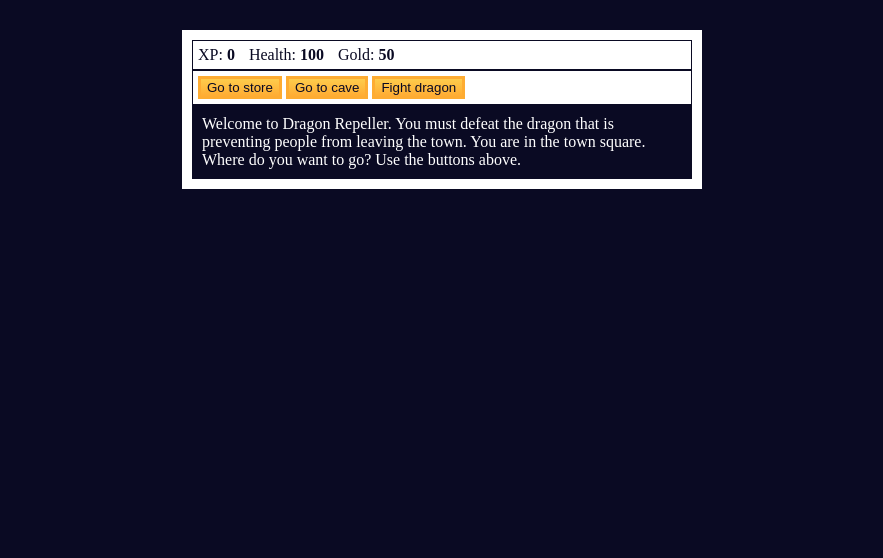
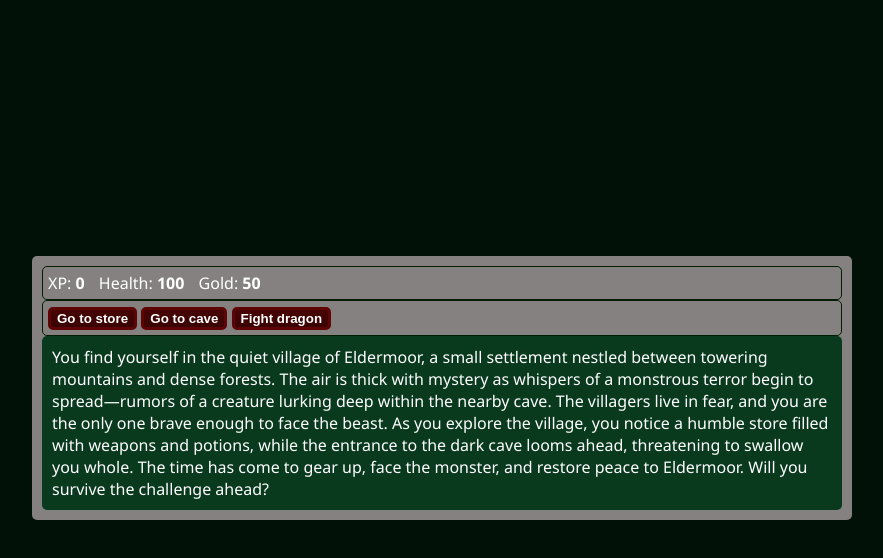
Before and after one commit to iss742/Games0-0, a plain HTML site: page index.html in a window 1280 px wide. Shown: the whole page, without its empty margins (198-1081 px from the left). Drawn offline with Linux system fonts and the light colour scheme.

Commit message:
Add files via upload

```diff
--- a/index.html
+++ b/index.html
@@ -3,7 +3,7 @@
   <head>
     <meta charset="utf-8">
     <link rel="stylesheet" href="./styles.css">
-    <title>RPG - Dragon Repeller</title>
+    <title>RPG - Monster Killer</title>
   </head>
   <body>
     <div id="game">
@@ -22,7 +22,7 @@
         <span class="stat">Health: <strong><span id="monsterHealth"></span></strong></span>
       </div>
       <div id="text">
-        Welcome to Dragon Repeller. You must defeat the dragon that is preventing people from leaving the town. You are in the town square. Where do you want to go? Use the buttons above.
+        You find yourself in the quiet village of Eldermoor, a small settlement nestled between towering mountains and dense forests. The air is thick with mystery as whispers of a monstrous terror begin to spread—rumors of a creature lurking deep within the nearby cave. The villagers live in fear, and you are the only one brave enough to face the beast. As you explore the village, you notice a humble store filled with weapons and potions, while the entrance to the dark cave looms ahead, threatening to swallow you whole. The time has come to gear up, face the monster, and restore peace to Eldermoor. Will you survive the challenge ahead?
       </div>
     </div>
     <script src="./script.js"></script>
--- a/script.js
+++ b/script.js
@@ -50,7 +50,7 @@ const locations = [
     name: "store",
     "button text": ["Buy 10 health (10 gold)", "Buy weapon (30 gold)", "Go to town square"],
     "button functions": [buyHealth, buyWeapon, goTown],
-    text: "You enter the store."
+    text: "You step into the store, the dim light casting shadows on the shelves filled with weapons. Your eyes settle on a simple dagger, its blade sharp and ready for battle. "
   },
   {
     name: "cave",
--- a/styles.css
+++ b/styles.css
@@ -1,27 +1,33 @@
 body {
-    background-color: #0a0a23;
+    margin-top:20%;
+    font-family: 'Segoe UI', Tahoma, Geneva, Verdana, sans-serif;
+    background-color: #011108;
   }
 
   #text {
-    background-color: #0a0a23;
+    background-color: #093a1e;
     color: #ffffff;
     padding: 10px;
+    border-radius: 5px;
   }
 
   #game {
-    max-width: 500px;
-    max-height: 400px;
-    background-color: #ffffff;
+    max-width: 800px;
+    max-height: 40%;
+    background-color: #858181;
     color: #ffffff;
     margin: 30px auto 0px;
     padding: 10px;
+    border-radius: 5px;
   }
 
   #controls,
   #stats {
-    border: 1px solid #0a0a23;
+    border: 1px solid #001d01;
     padding: 5px;
-    color: #0a0a23;
+    color: #ffffff;
+    align-items: center;
+    border-radius: 5px;
   }
 
   #monsterStats {
@@ -29,7 +35,7 @@ body {
     border: 1px solid #0a0a23;
     padding: 5px;
     color: #ffffff;
-    background-color: #c70d0d;
+    background-color: #3f0404;
   }
 
   .stat {
@@ -38,8 +44,10 @@ body {
 
   button {
     cursor: pointer;
-    color: #0a0a23;
-    background-color: #feac32;
-    background-image: linear-gradient(#fecc4c, #ffac33);
-    border: 3px solid #feac32;
+    color: #ffffff;
+    background-color: #5f0404;
+    background-image: linear-gradient(#470404, #3a0303);
+    border: 3px solid #5f0404;
+    border-radius: 5px;
+    font-weight: bold;
   }
```
